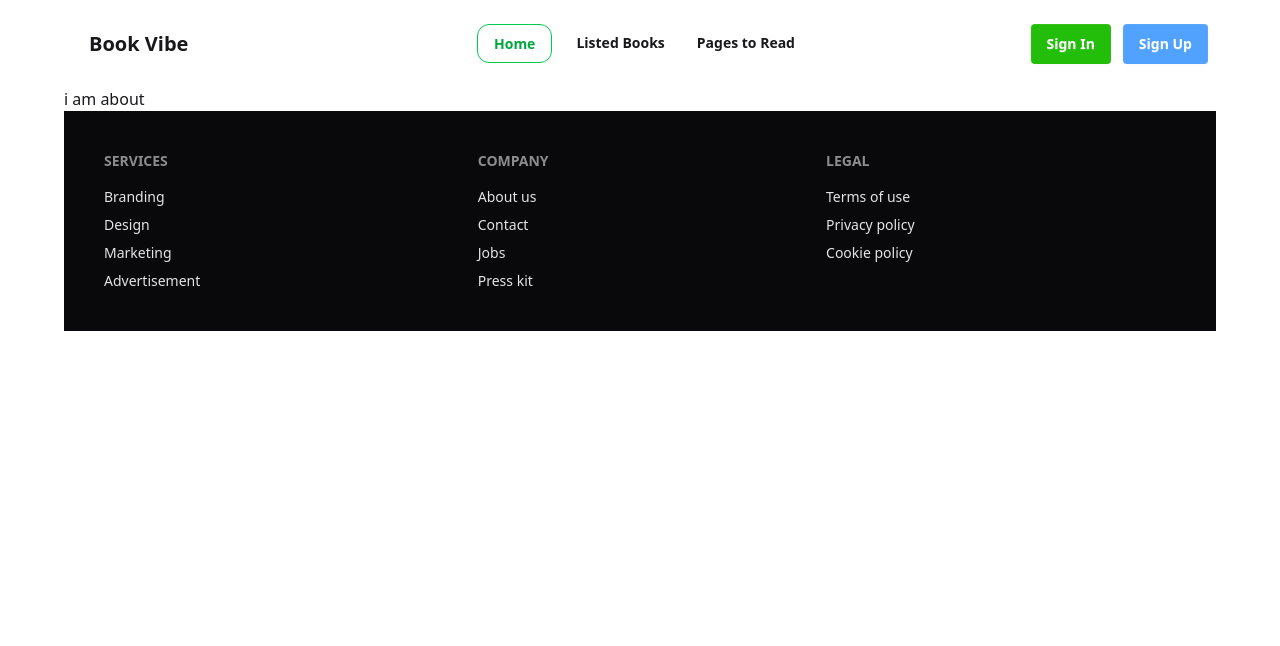
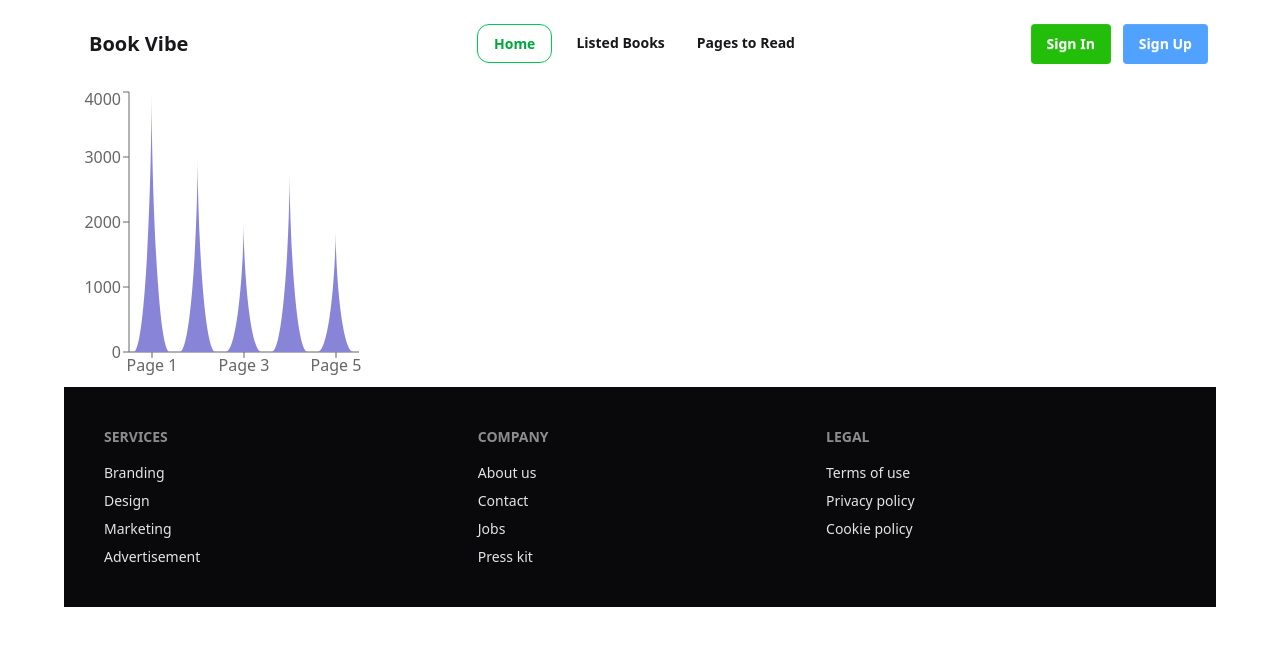
Before and after one commit to Jony2697/book-vibe, a React (Vite) app: page /about in a window 1280 px wide. Shown: the top 646 px of the page. Built offline with nearby package versions, Linux system fonts and the light colour scheme.

Commit message:
chart added

```diff
--- a/package.json
+++ b/package.json
@@ -17,6 +17,7 @@
     "react-router": "^7.5.3",
     "react-tabs": "^6.1.0",
     "react-toastify": "^11.0.5",
+    "recharts": "^2.15.3",
     "sweetalert2": "^11.21.0",
     "sweetalert2-react-content": "^5.1.0",
     "tailwindcss": "^4.1.4"
--- a/src/components/ReadList/ReadList.jsx
+++ b/src/components/ReadList/ReadList.jsx
@@ -4,6 +4,7 @@ import { Tab, Tabs, TabList, TabPanel } from 'react-tabs';
 import 'react-tabs/style/react-tabs.css';
 import { getStoredBook } from '../../Utility/addToDb';
 import Book from '../Book/Book';
+import About from '../../pages/About/About';
 
 const ReadList = () => {
     const [readList, setReadList] = useState([]);
@@ -16,10 +17,13 @@ const ReadList = () => {
         const convertedStoredBooks = storedBookData.map(id => parseInt(id));
         const myReadList = data.filter(book => convertedStoredBooks.includes(book.bookId));
         setReadList(myReadList);
+        console.log(myReadList);
 
-        // console.log(convertedStoredBooks);
+
+        console.log(convertedStoredBooks);
 
     }, [])
+
 
     const handleSort = (type) => {
         setSort(type);
--- a/src/pages/About/About.jsx
+++ b/src/pages/About/About.jsx
@@ -1,9 +1,47 @@
 import React from 'react';
+import { Bar, BarChart, Tooltip, XAxis, YAxis } from 'recharts';
+
 
 const About = () => {
+
+
+    const data = [
+        { name: 'Page 1', uv: 4000 },
+        { name: 'Page 2', uv: 3000 },
+        { name: 'Page 3', uv: 2000 },
+        { name: 'Page 4', uv: 2780 },
+        { name: 'Page 5', uv: 1890 },
+    ];
+
+    const getPath = (x, y, width, height) => (
+        `M${x},${y + height}
+         C${x + width / 3},${y + height} ${x + width / 2},${y + height / 3} ${x + width / 2}, ${y}
+         C${x + width / 2},${y + height / 3} ${x + 2 * width / 3},${y + height} ${x + width}, ${y + height}
+         Z`
+      );
+
+      const TriangleBar = (props) => {
+        const {
+          fill, x, y, width, height,
+        } = props;
+
+        return <path d={getPath(x, y, width, height)} stroke="none" fill={fill} />;
+      };
+
+
+
+
     return (
         <div>
-            <h1>i am about</h1>
+
+            <BarChart width={300} height={300} data={data}>
+                <XAxis dataKey={"name"}></XAxis>
+                <YAxis></YAxis>
+                {/* <Tooltip></Tooltip> */}
+                <Bar dataKey={"uv"}
+                fill="#8884d8"
+                shape={<TriangleBar />}> </Bar>
+            </BarChart>
         </div>
     );
 };
```
Also changed, not shown: 1 other file (tests, documents, lock files or other folders).
